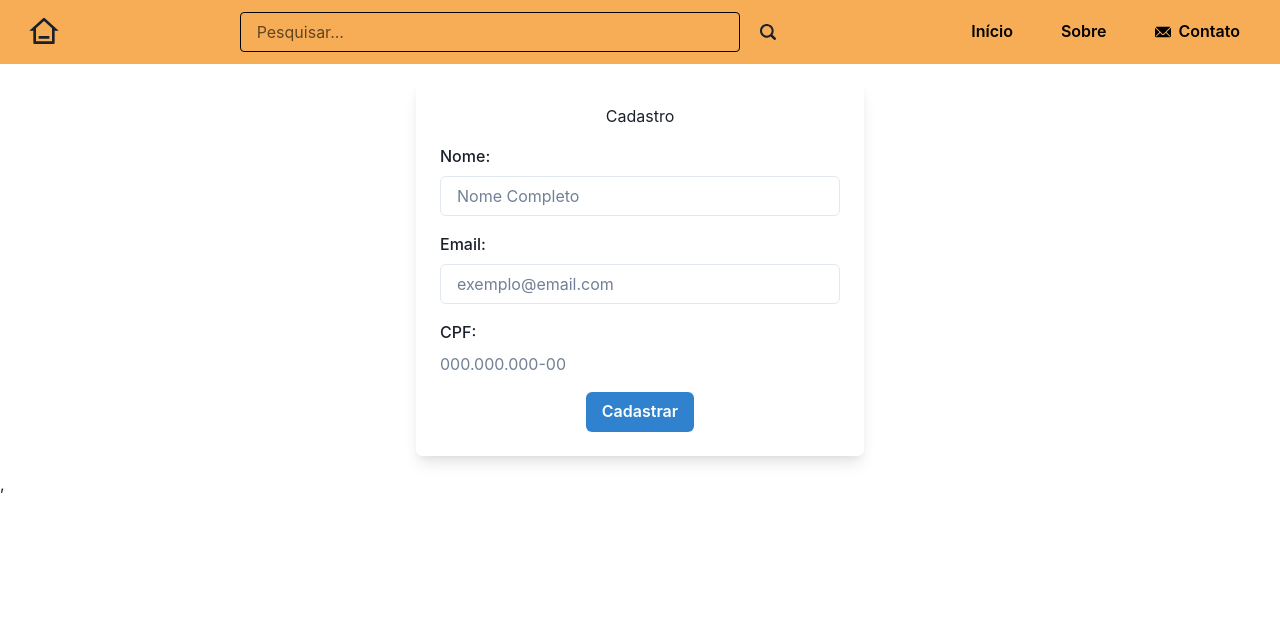
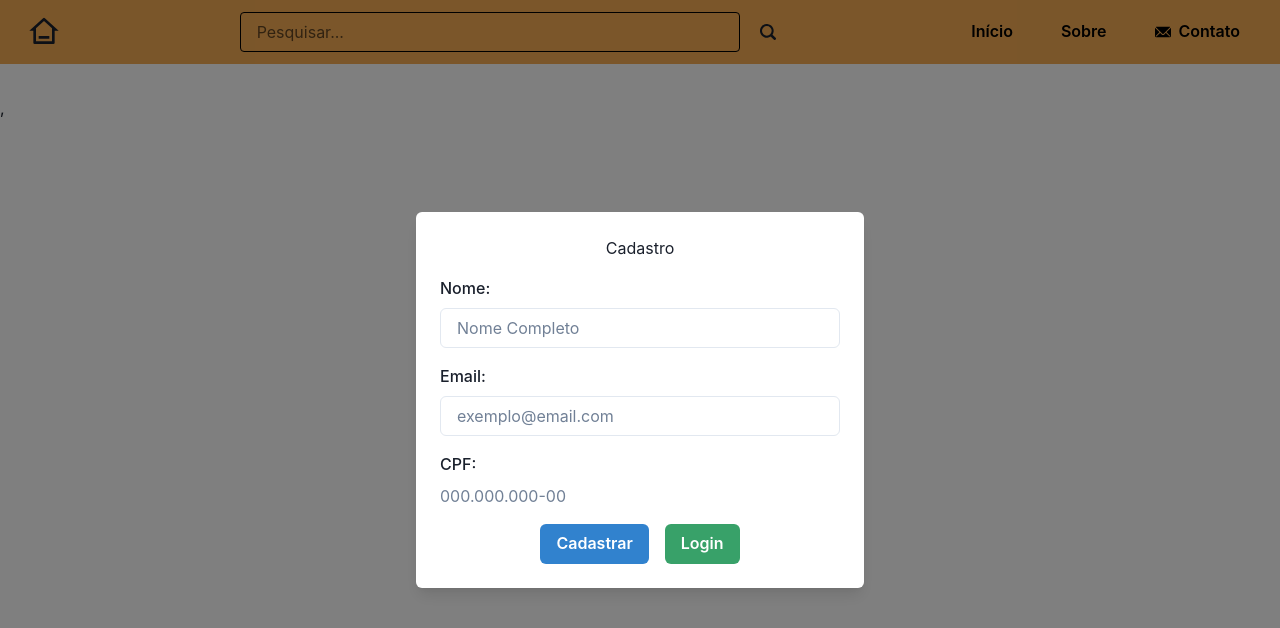
Before and after one commit to tn-junior/fomeZeroHome, a React (Vite) app: page / in a window 1280 px wide. Shown: the top 628 px of the page. Built offline with nearby package versions, Linux system fonts and the light colour scheme.

Commit message:
Mudanças na box de cadastro + adição campo login

```diff
--- a/src/Cadastro.jsx
+++ b/src/Cadastro.jsx
@@ -6,15 +6,19 @@ import {
   FormControl,
   FormLabel,
   Input,
-  VStack, // Para empilhar os elementos verticalmente
+  VStack,
+  HStack, // Adicionado HStack para agrupar botões horizontalmente
 } from '@chakra-ui/react';
 import CpfInput from './CpfInput';
-import "./base.css"
+import './base.css';
 
 function Home() {
   const [nome, setNome] = useState('');
   const [email, setEmail] = useState('');
+  const [senha, setSenha] = useState('');
   const [cpf, setCpf] = useState('');
+  const [cadastroAtivo, setCadastroAtivo] = useState(true);
+  const [loginAtivo, setLoginAtivo] = useState(false);
 
   const handleNomeChange = (e) => {
     setNome(e.target.value);
@@ -24,26 +28,49 @@ function Home() {
     setEmail(e.target.value);
   };
 
+  const handleSenhaChange = (e) => {
+    setSenha(e.target.value);
+  };
+
   const handleCpfChange = (formattedCpf) => {
     setCpf(formattedCpf);
   };
 
   const handleSubmit = (e) => {
     e.preventDefault();
-    // Adicione aqui a lógica de cadastro
     console.log(`Nome: ${nome}, Email: ${email}, CPF: ${cpf}`);
+    setCadastroAtivo(false);
+  };
+
+  const handleLoginClick = () => {
+    setLoginAtivo(!loginAtivo);
+  };
+
+  const handleLoginSubmit = (e) => {
+    e.preventDefault();
+    console.log(`Email: ${email}, Senha: ${senha}`);
   };
 
   return (
-    <Box   p={4}>
-      <Container maxW="md"  p={6} boxShadow="lg" rounded="md" bg="white">
+    <Box p={4}>
+      {(cadastroAtivo || (cadastroAtivo && loginAtivo)) && <Box className="fundo-escuro" />}
+
+      {cadastroAtivo && !loginAtivo && (
+        <Container
+          maxW="md"
+          p={6}
+          boxShadow="lg"
+          rounded="md"
+          bg="white"
+          className="cadastro-centralizado"
+        >
           <Box textAlign="center" mb={4}>
             <h2>Cadastro</h2>
           </Box>
           <form onSubmit={handleSubmit}>
             <VStack spacing={4}>
               <FormControl>
-              <FormLabel >Nome:</FormLabel>
+                <FormLabel>Nome:</FormLabel>
                 <Input
                   type="text"
                   value={nome}
@@ -66,12 +93,64 @@ function Home() {
                 <FormLabel>CPF:</FormLabel>
                 <CpfInput cpf={cpf} onChange={handleCpfChange} />
               </FormControl>
+              {/* Usando HStack para alinhar os botões lado a lado */}
+              <HStack spacing={4}>
                 <Button type="submit" colorScheme="blue">
                   Cadastrar
                 </Button>
+                <Button colorScheme="green" onClick={handleLoginClick}>
+                  Login
+                </Button>
+              </HStack>
             </VStack>
           </form>
         </Container>
+      )}
+
+      {cadastroAtivo && loginAtivo && (
+        <Container
+          maxW="md"
+          p={6}
+          boxShadow="lg"
+          rounded="md"
+          bg="white"
+          className="cadastro-centralizado"
+        >
+          <Box textAlign="center" mb={4}>
+            <h2>Login</h2>
+          </Box>
+          <form onSubmit={handleLoginSubmit}>
+            <VStack spacing={4}>
+              <FormControl>
+                <FormLabel>Email:</FormLabel>
+                <Input
+                  type="email"
+                  value={email}
+                  onChange={handleEmailChange}
+                  placeholder="exemplo@email.com"
+                  isRequired
+                />
+              </FormControl>
+              <FormControl>
+                <FormLabel>Senha:</FormLabel>
+                <Input
+                  type="password"
+                  value={senha}
+                  onChange={handleSenhaChange}
+                  placeholder="Senha"
+                  isRequired
+                />
+              </FormControl>
+              <Button type="submit" colorScheme="green">
+                Login
+              </Button>
+            </VStack>
+          </form>
+          <Button mt={4} onClick={handleLoginClick}>
+            Voltar
+          </Button>
+        </Container>
+      )}
     </Box>
   );
 }
--- a/src/base.css
+++ b/src/base.css
@@ -42,3 +42,27 @@
   font-style: normal;
 
 }
+
+/* Estilo do fundo escuro */
+.fundo-escuro {
+  position: fixed;
+  top: 0;
+  left: 0;
+  width: 100%;
+  height: 100%;
+  background: rgba(0, 0, 0, 0.5);
+  z-index: 1;
+}
+
+/* Estilo do componente de cadastro centralizado */
+.cadastro-centralizado {
+  position: fixed;
+  top: 50%;
+  left: 50%;
+  transform: translate(-50%, -50%);
+  z-index: 2;
+  background: #fff;
+  padding: 20px;
+  border-radius: 8px;
+  box-shadow: 0 0 10px rgba(0, 0, 0, 0.3);
+}
```
Lines whose indentation alone changed are shown as unchanged.
